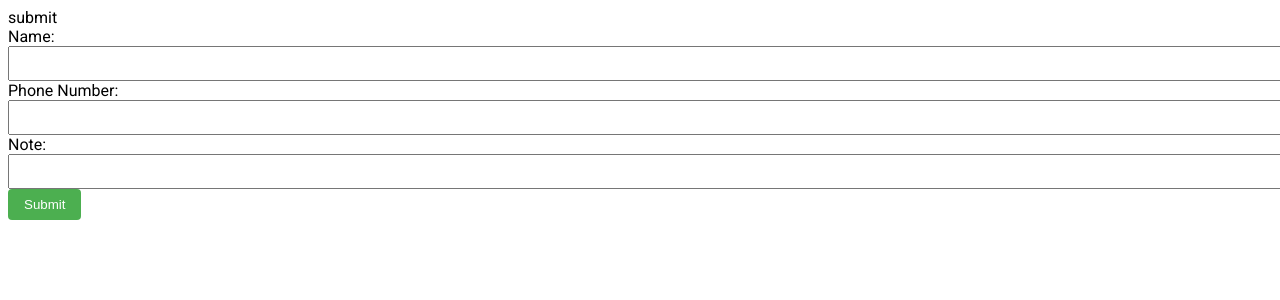
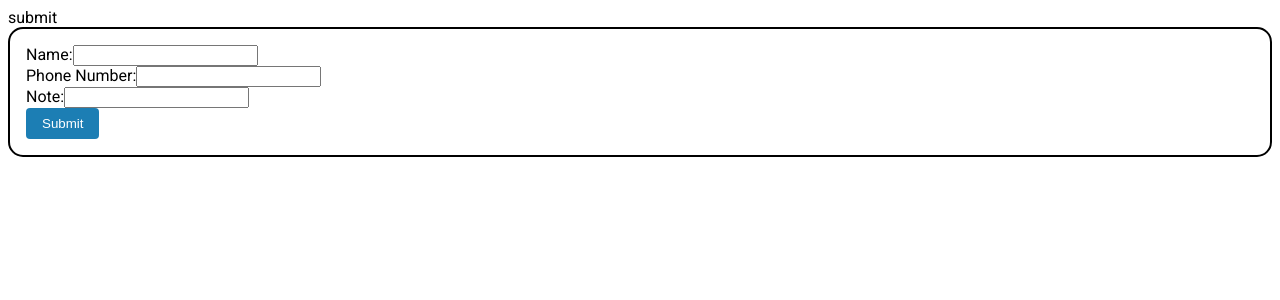
Before and after one commit to jarrensj/sti, a Next.js app: page /submit in a window 1280 px wide. Shown: the top 300 px of the page. Built offline with nearby package versions, Linux system fonts and the light colour scheme; no server answers.

Commit message:
style submit form

```diff
--- a/components/Form.tsx
+++ b/components/Form.tsx
@@ -1,27 +1,24 @@
-'use client'
+"use client";
 
-import React, { useState } from 'react';
-import { createClient } from '@supabase/supabase-js'
-import { Roboto } from 'next/font/google';
-const roboto = Roboto({ weight: "400", subsets: ['latin'] })
+import React, { useState } from "react";
+import { createClient } from "@supabase/supabase-js";
+import styles from "./form.module.css";
 
-const supabaseUrl = process.env.NEXT_PUBLIC_SUPABASE_URL || ""
-const supabaseKey = process.env.NEXT_PUBLIC_SUPABASE_KEY || ""
-const supabase = createClient(supabaseUrl, supabaseKey)
+const supabaseUrl = process.env.NEXT_PUBLIC_SUPABASE_URL || "";
+const supabaseKey = process.env.NEXT_PUBLIC_SUPABASE_KEY || "";
+const supabase = createClient(supabaseUrl, supabaseKey);
 
-async function record(name:string, phoneNumber:string, note:string) {
-    const { data, error } = await supabase
-      .from('notes')
-      .insert([
-        { name, phone_number: phoneNumber, note },
-      ])
-      .select()
+async function record(name: string, phoneNumber: string, note: string) {
+  const { data, error } = await supabase
+    .from("notes")
+    .insert([{ name, phone_number: phoneNumber, note }])
+    .select();
 }
 
 const Form = () => {
-  const [name, setName] = useState<string>('');
-  const [phoneNumber, setPhoneNumber] = useState<string>('');
-  const [note, setNote] = useState<string>('');
+  const [name, setName] = useState<string>("");
+  const [phoneNumber, setPhoneNumber] = useState<string>("");
+  const [note, setNote] = useState<string>("");
   const [submitted, setSubmitted] = useState<boolean>(false);
 
   const handleSubmit = (e: React.FormEvent<HTMLFormElement>) => {
@@ -30,15 +27,15 @@ const Form = () => {
     record(name, phoneNumber, note);
 
     // clear form after submit
-    setName('');
-    setPhoneNumber('');
-    setNote('');
+    setName("");
+    setPhoneNumber("");
+    setNote("");
     setSubmitted(true);
   };
 
   return (
-    <div>
-      <form onSubmit={handleSubmit} className={roboto.className}>
+    <div className={styles.FormContainer}>
+      <form onSubmit={handleSubmit} className={styles.SubmitForm}>
         <div>
           <label htmlFor="name">Name:</label>
           <input
@@ -46,7 +43,7 @@ const Form = () => {
             id="name"
             value={name}
             onChange={(e) => setName(e.target.value)}
-            style={{ width: '100%', padding: '0.5rem' }}
+            className={styles.FormTextInput}
             required
           />
         </div>
@@ -57,7 +54,7 @@ const Form = () => {
             id="phoneNumber"
             value={phoneNumber}
             onChange={(e) => setPhoneNumber(e.target.value)}
-            style={{ width: '100%', padding: '0.5rem' }}
+            className={styles.FormTextInput}
             required
           />
         </div>
@@ -68,32 +65,30 @@ const Form = () => {
             id="note"
             value={note}
             onChange={(e) => setNote(e.target.value)}
-            style={{ width: '100%', padding: '0.5rem' }}
+            className={styles.FormTextInput}
             required
           />
         </div>
         <button
           type="submit"
           style={{
-            backgroundColor: '#4caf50',
-            color: '#fff',
-            padding: '0.5rem 1rem',
-            border: 'none',
-            borderRadius: '4px',
-            cursor: 'pointer',
+            backgroundColor: "#1c7eb4",
+            color: "#fff",
+            padding: "0.5rem 1rem",
+            border: "none",
+            borderRadius: "4px",
+            cursor: "pointer",
           }}
         >
           Submit
         </button>
       </form>
       {submitted && (
-        <p style={{ marginTop: '1rem', color: '#228B22', textAlign: 'center' }}>
+        <p style={{ marginTop: "1rem", color: "#228B22", textAlign: "center" }}>
           Submitted! Thank you!
         </p>
       )}
     </div>
-
-
   );
 };
 
--- /dev/null
+++ b/components/form.module.css
@@ -0,0 +1,11 @@
+.FormContainer {
+  padding: 1rem;
+  display: flex;
+  flex-direction: column;
+  gap: 1rem;
+  border: 2px black solid;
+  border-radius: 15px;
+}
+
+.FormTextInput {
+}
```
